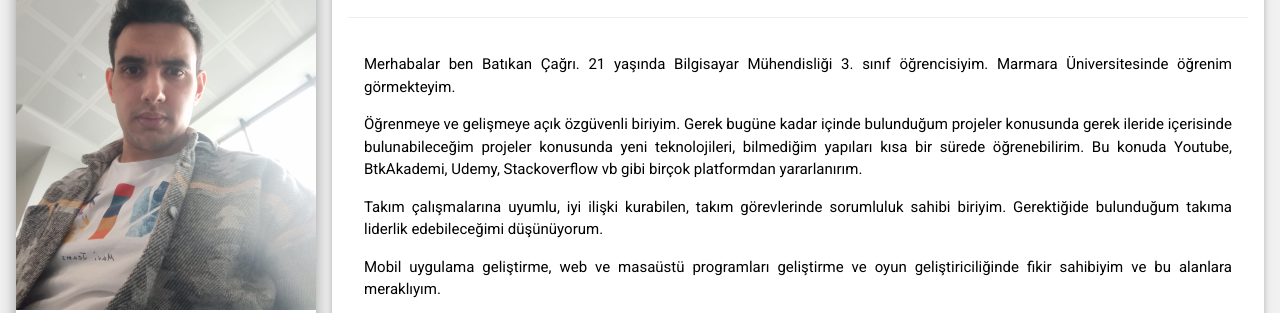
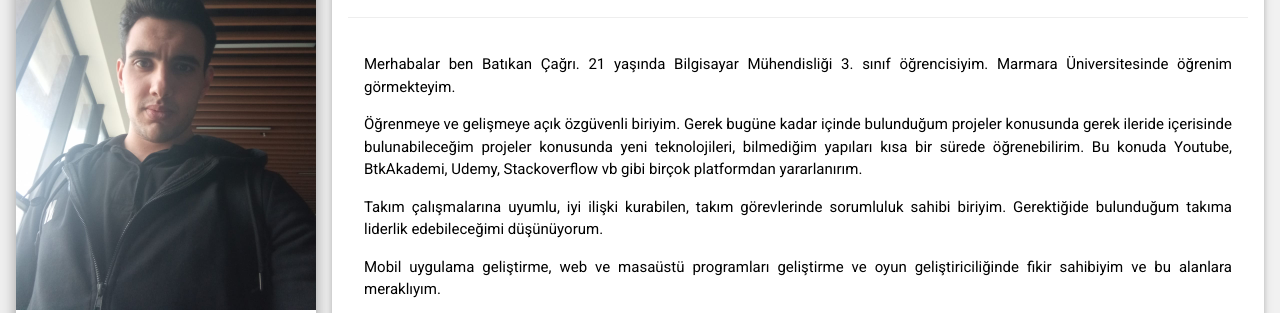
Before and after one commit to batikansavci/BatikanCagriSavci, a plain HTML site: page index.html in a window 1280 px wide. Shown: the part 106-419 px from the top of the page. Drawn offline with nearby package versions, Linux system fonts and the light colour scheme.

Commit message:
Update index.html

```diff
--- a/index.html
+++ b/index.html
@@ -28,7 +28,7 @@
 
       <div class="w3-white w3-text-grey w3-card-4">
         <div class="w3-display-container">
-          <img onclick="changeImage(this);" id="changeImg" src="ProfilePhoto_1.jpeg" style="width:100%" alt="Avatar">
+          <img onclick="changeImage(this);" id="changeImg" src="ProfilePhoto_0.jpeg" style="width:100%" alt="Avatar">
         </div>
         <div class="w3-container w3-center">
             <h2><b>Batıkan Çağrı SAVCI</b></h2>
```
